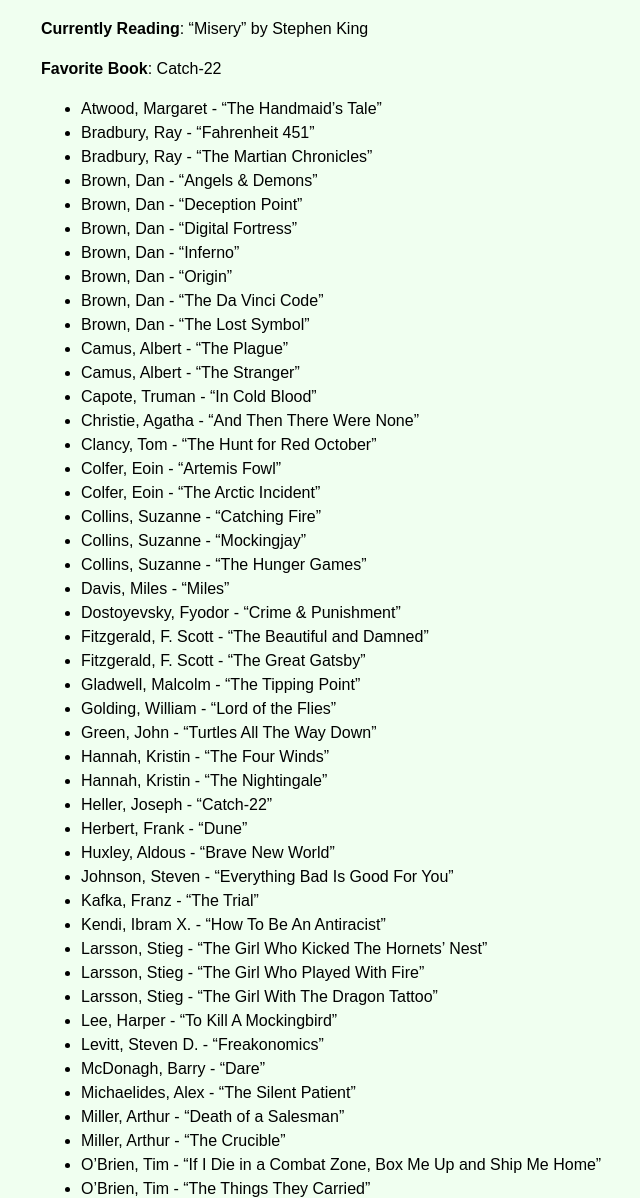
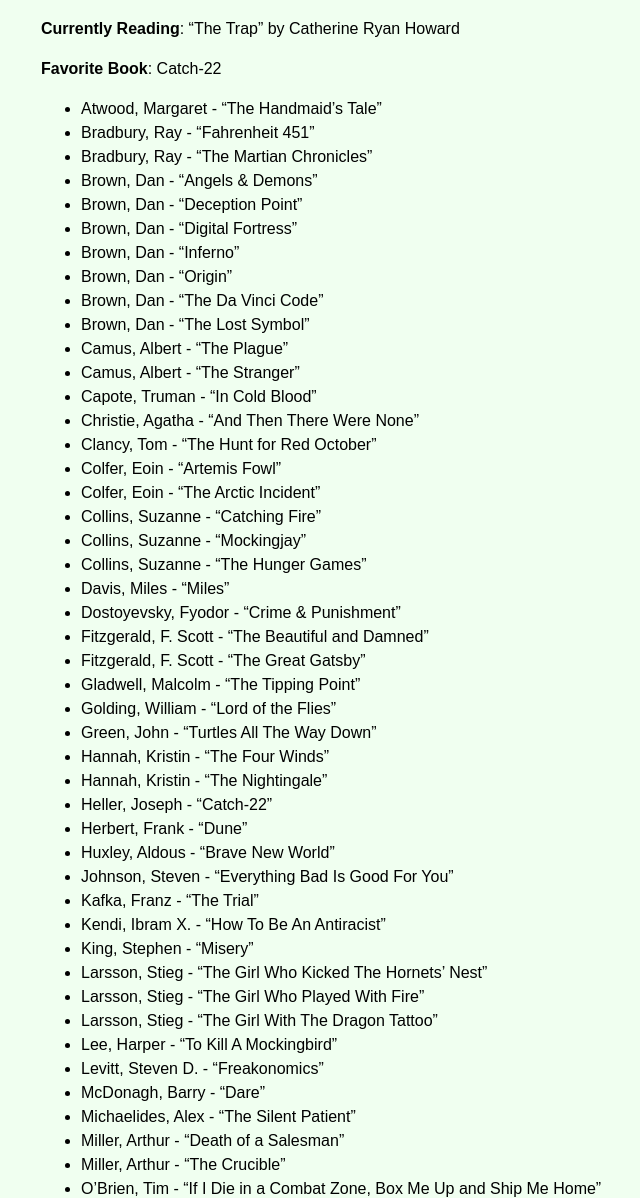
Before and after one commit to jaredculp/jaredculp.github.io, an Astro site: page /books in a window 1280 px wide. Shown: the part 102-1300 px from the top of the page, without its empty margins (159-799 px from the left). Built offline with nearby package versions, Linux system fonts and the light colour scheme; Astro itself is replaced by a stand-in of ours.

Commit message:
Update books.md

```diff
--- a/src/pages/books.md
+++ b/src/pages/books.md
@@ -5,7 +5,7 @@ title: Bookshelf
 
 # Bookshelf
 
-**Currently Reading**: "Misery" by Stephen King
+**Currently Reading**: "The Trap" by Catherine Ryan Howard
 
 **Favorite Book**: Catch-22
 
@@ -44,6 +44,7 @@ title: Bookshelf
 - Johnson, Steven - "Everything Bad Is Good For You"
 - Kafka, Franz - "The Trial"
 - Kendi, Ibram X. - "How To Be An Antiracist"
+- King, Stephen - "Misery"
 - Larsson, Stieg - "The Girl Who Kicked The Hornets' Nest"
 - Larsson, Stieg - "The Girl Who Played With Fire"
 - Larsson, Stieg - "The Girl With The Dragon Tattoo"
```
